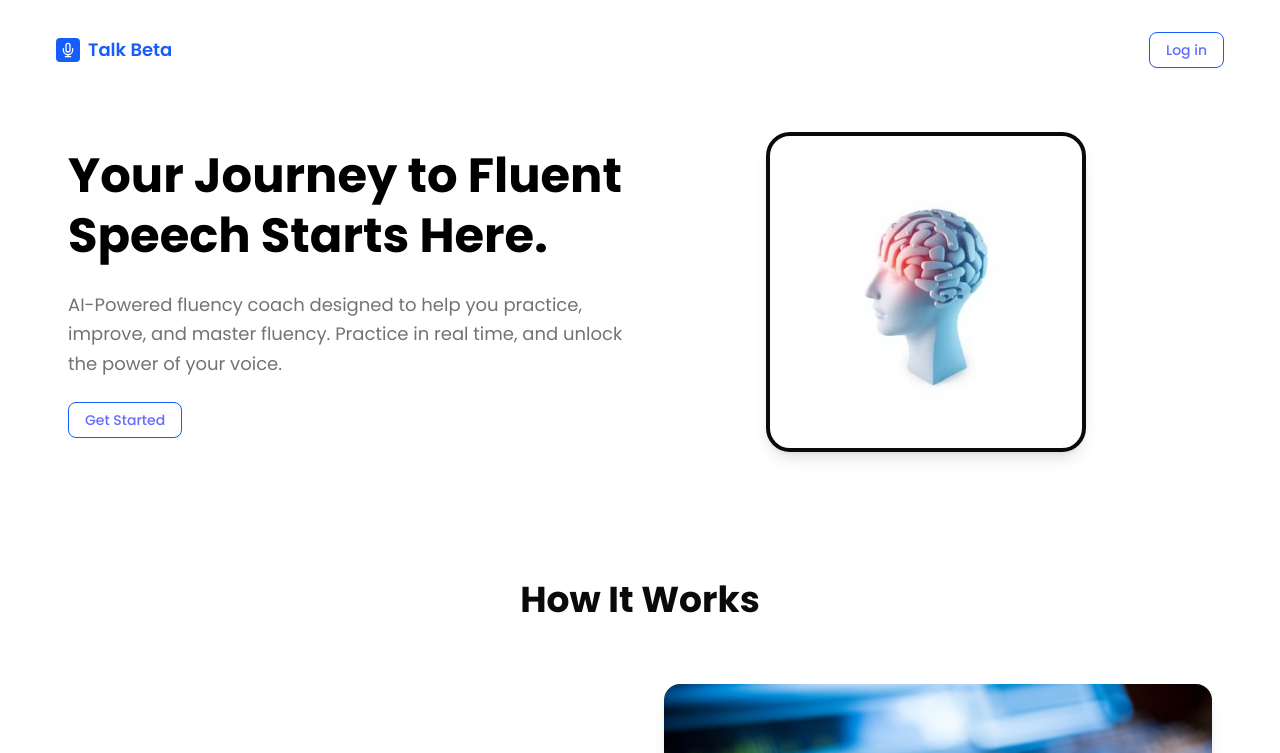
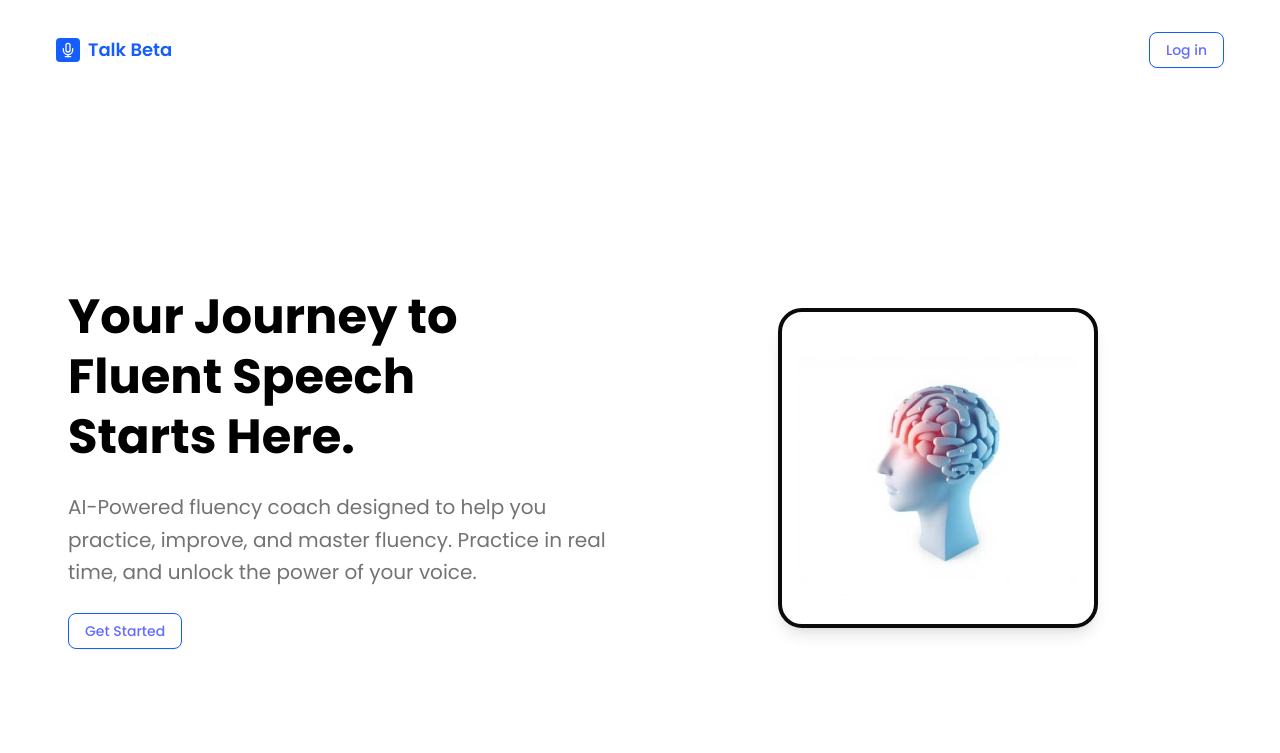
Before and after one commit to InventorsDev/Team-Epsilon-Enforcers-Frontend, a React (Vite) app in the folder talk-beta/: page / in a window 1280 px wide. Shown: the top 753 px of the page. Built offline with nearby package versions, Linux system fonts and the light colour scheme; the HTML template or start-up script is replaced by a standard one.

Commit message:
feat: make hero section full screen

```diff
--- a/talk-beta/src/components/hero-section.tsx
+++ b/talk-beta/src/components/hero-section.tsx
@@ -4,16 +4,17 @@ import { Link } from "react-router-dom";
 
 export function HeroSection() {
   return (
-    <section className="px-9 py-16 max-w-7xl mx-auto">
-      <div className="grid lg:grid-cols-2 items-center">
+    <section className="min-h-screen flex items-center justify-center px-9 py-16">
+      <div className="max-w-7xl mx-auto w-full">
+        <div className="grid lg:grid-cols-2 items-center gap-12 h-full">
           <div className="space-y-6 w-full text-left">
             <h1 className="text-4xl w-full lg:text-5xl font-bold text-black leading-tight text-balance">
               Your Journey to Fluent Speech Starts Here.
             </h1>
-          <p className="text-lg text-muted-foreground leading-relaxed">
-            AI-Powered fluency coach designed to help you practice, improve, and
-            master fluency. Practice in real time, and unlock the power of your
-            voice.
+            <p className="text-xl text-muted-foreground leading-relaxed">
+              AI-Powered fluency coach designed to help you practice, improve,
+              and master fluency. Practice in real time, and unlock the power of
+              your voice.
             </p>
             <Button
               variant="outline"
@@ -36,6 +37,7 @@ export function HeroSection() {
             </div>
           </div>
         </div>
+      </div>
     </section>
   );
 }
```
Lines whose indentation alone changed are shown as unchanged.
